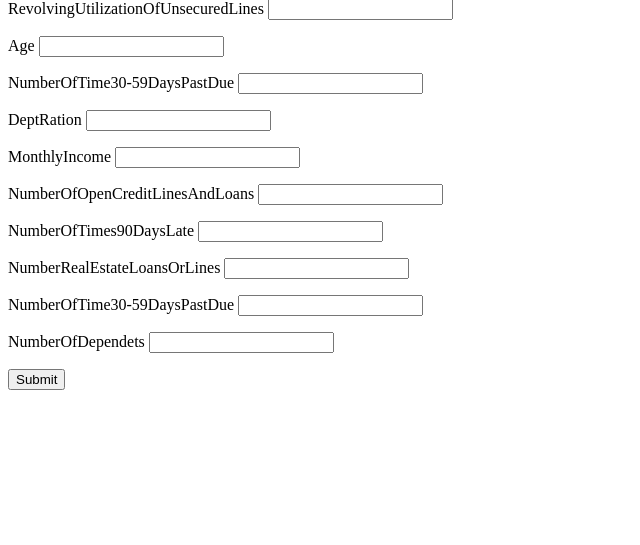
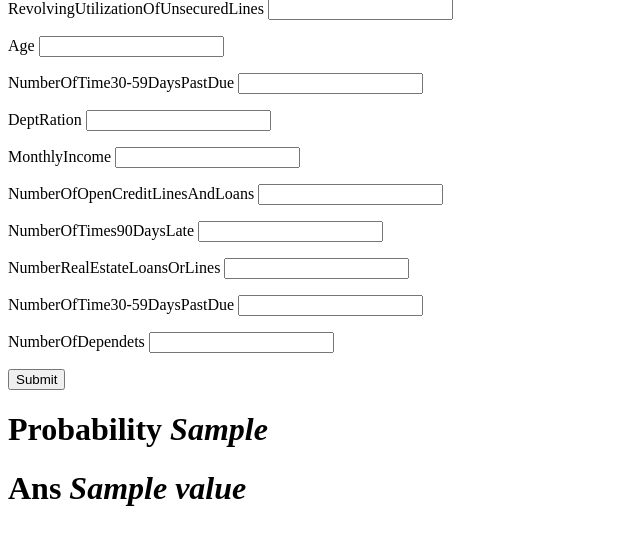
Before and after one commit to prashan1/Credit-Risk-Analysis__web_application__, a Flask app: template templates/Form.html in a window 1280 px wide. Shown: the part 51-596 px from the top of the page, without its empty margins (0-640 px from the left). Run offline with Flask 2, Linux system fonts and the light colour scheme; the template is opened without the code that fills it: most values are stand-ins (such as "Sample title", 1, 10 or a date in 2020).

Commit message:
removing the additon submit file

```diff
--- a/templates/Form.html
+++ b/templates/Form.html
@@ -21,14 +21,10 @@
 		<p> NumberOfDependets <input type='number' step='0.01'name= '10'> </p>
 		<p>		   <input type = 'submit'> </p>
 	</form>
-		<!-- <form method = 'POST' , action = '/submit' > -->
+		{% if predictedValue %}
+			<h1> Probability <i>{{predictedValue}}</i> </h1>
+			<h1> Ans <i>{{Value}}</i></h1>
 
-		<!-- <p><input type = 'text' name='username' placeholder='Enter you email ID'> </p> -->
-
-
-		<!-- <p><input type = 'number' name = 'no1' , placeholder='Enter you M.no'><h2> + </h2><input type = 'number' name = 'no2' , placeholder='Enter you M.no'></p> -->
-		<!-- <p><input type = 'submit' ></p> -->
-
-	<!-- </form> -->
+		{% endif %}
 </body>
 </html>
```
